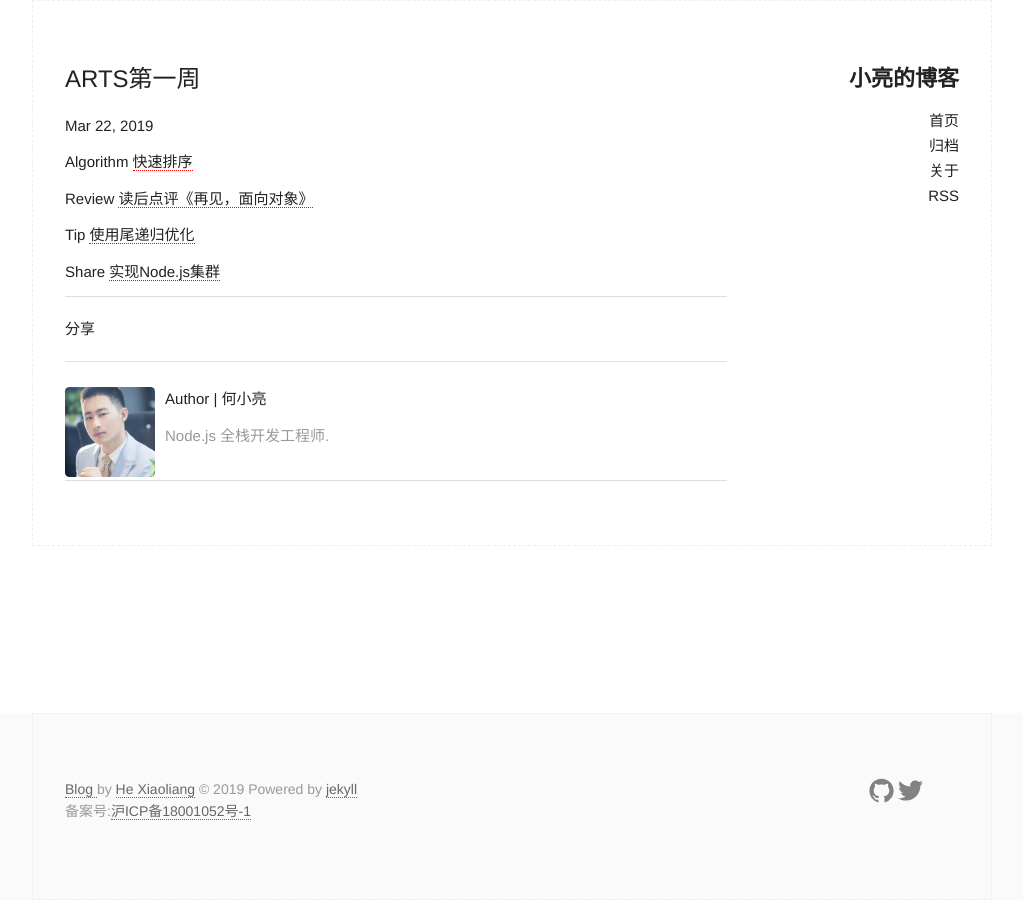
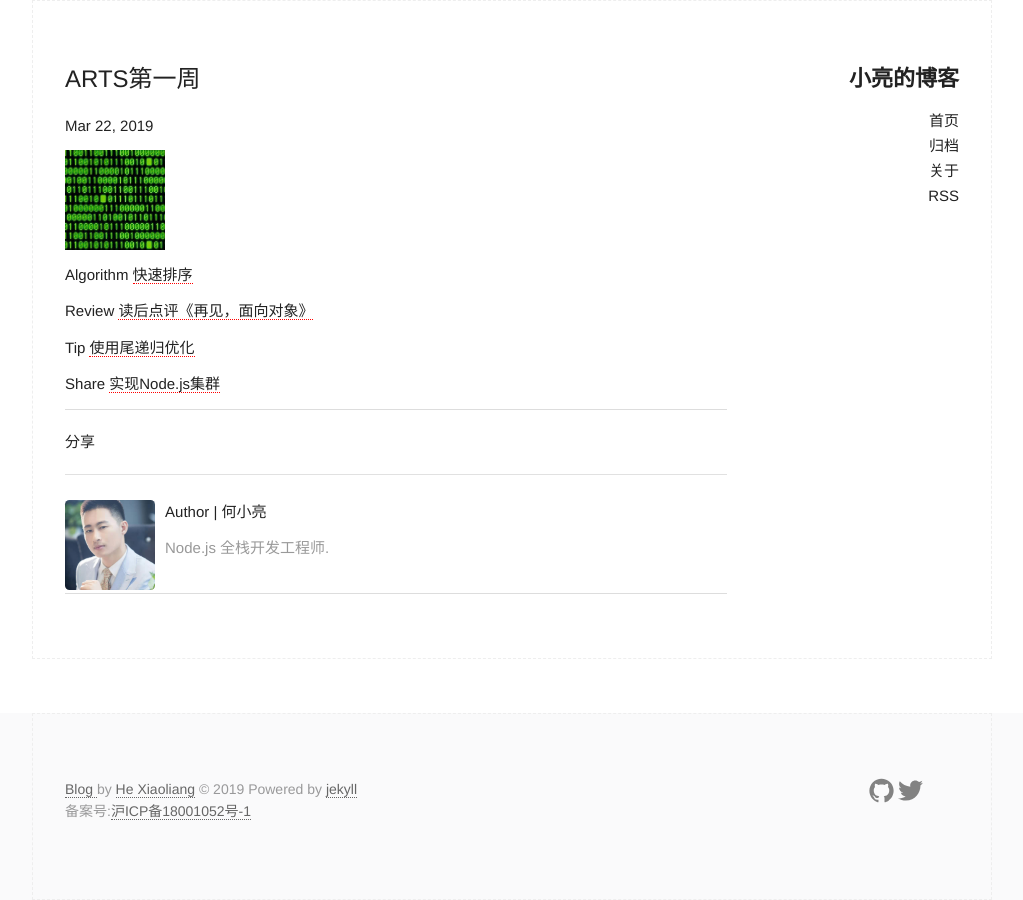
Before and after one commit to Snoopyjoy/blog, a Jekyll site: the page built from _posts/2019-03-22-arts-0.md, in a window 1280 px wide. Shown: the whole page, without its empty margins (128-1151 px from the left). Built offline with Jekyll 4.4.1, drawn with Linux system fonts in a browser that asks for light colours; comment, search, counter and statistics services are not loaded.

Commit message:
add image

```diff
--- a/_posts/2019-03-22-arts-0.md
+++ b/_posts/2019-03-22-arts-0.md
@@ -5,6 +5,8 @@ category: ARTS
 description: ARTS第一周
 keywords: ARTS
 ---
+![]({{site.baseurl}}/assets/img/code.jpg){:height="100px" width="100px"}
+
 Algorithm
 [快速排序](/algorithm/2019/03/18/algorithm-quick-sort.html)
 
```
Also changed, not shown: _posts/2019-03-31-arts-1.md (+2 -0 lines), assets/img/code.jpg (added).
